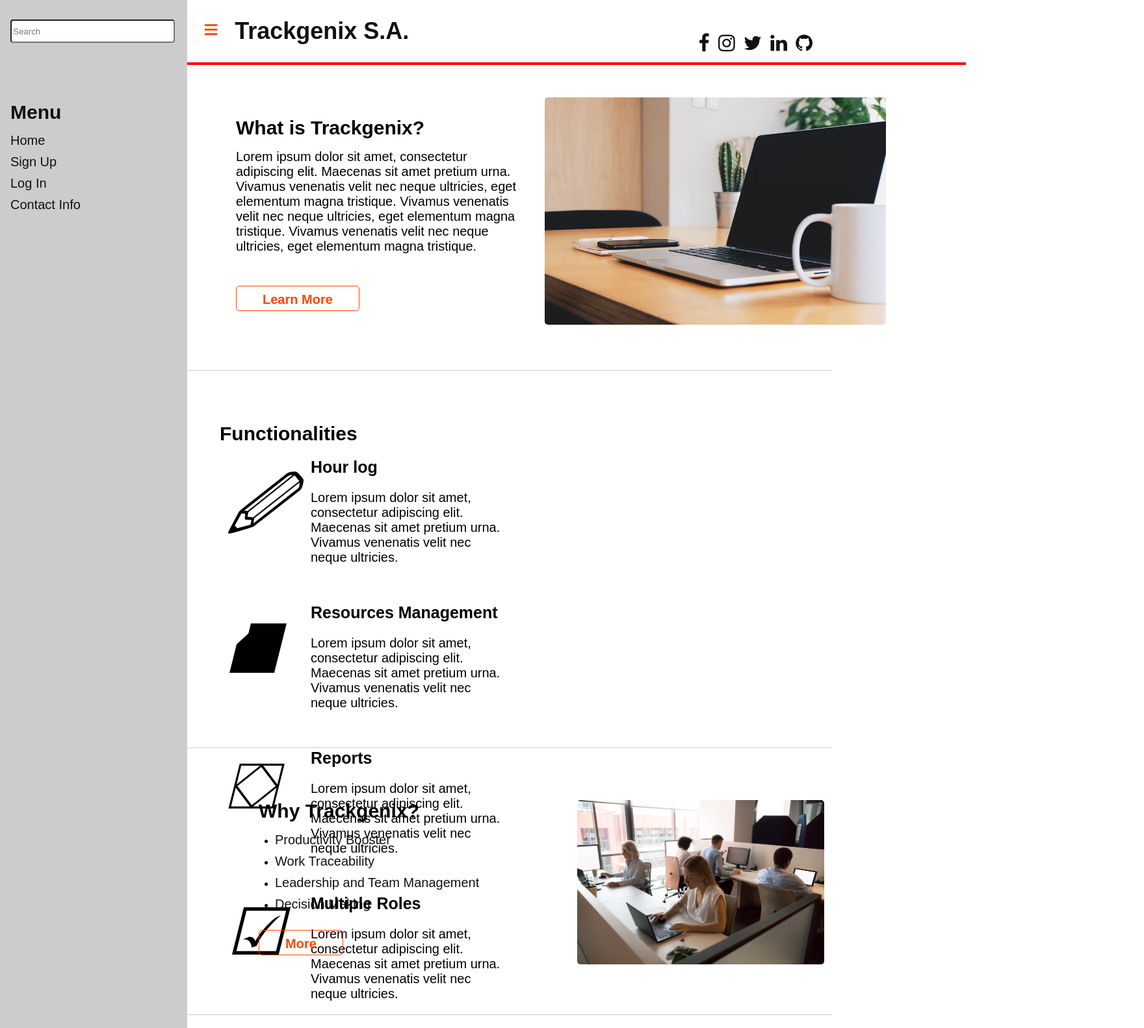
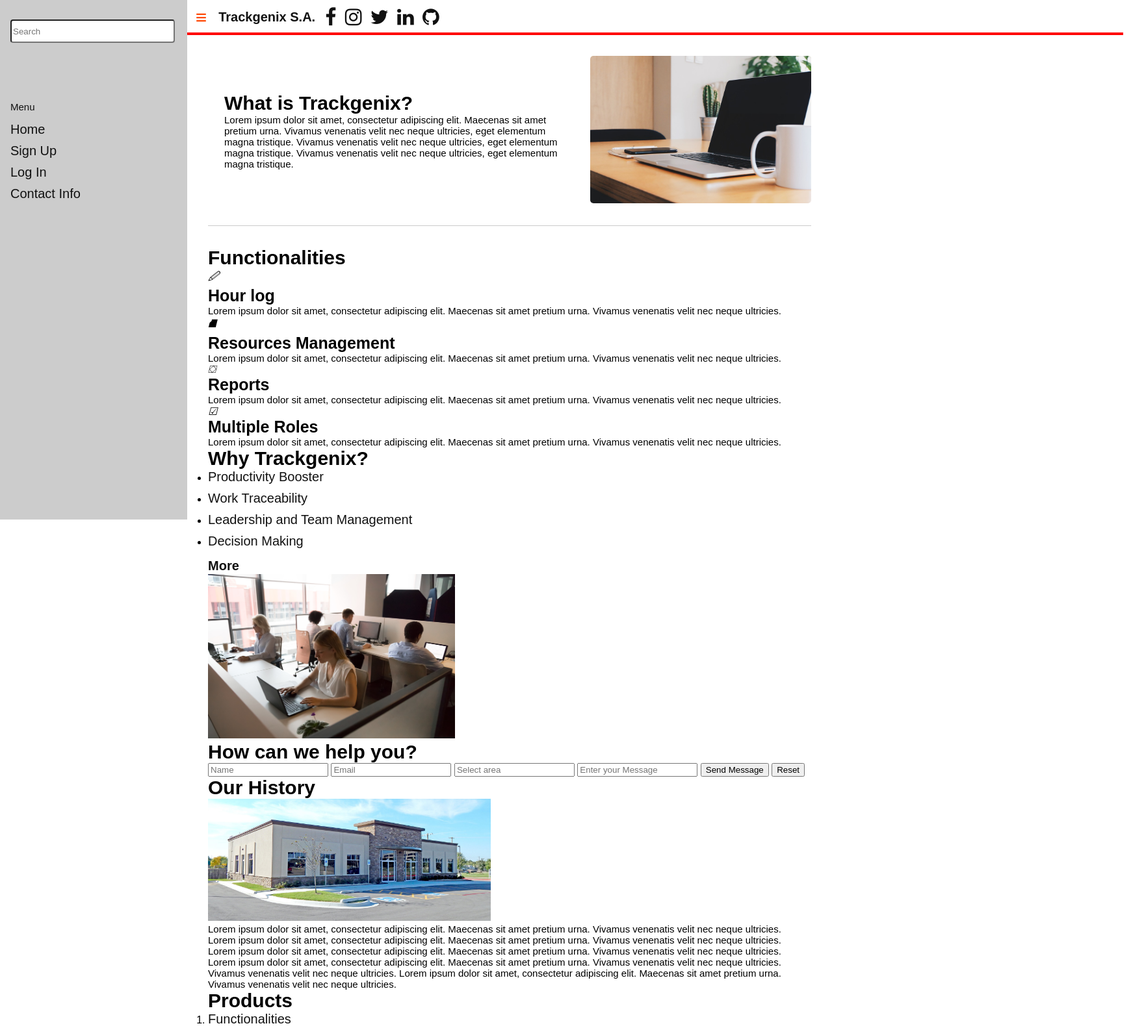
Before and after one commit to tobiaspujol/BaSP-M2022-Etapa-1, a plain HTML site: page Semana-04/index.html in a window 1280 px wide. Shown: the top 1583 px of the page at 65% size, 1760 px wide, since content can reach past the window. Drawn offline with Linux system fonts and the light colour scheme.

Commit message:
Begin of flexbox usage

```diff
--- a/Semana-04/css/header.css
+++ b/Semana-04/css/header.css
@@ -0,0 +1,39 @@
+header{
+    display: flex;
+    flex-direction: row;
+    padding-top: 10px;
+    height: 40px;
+    width: 1440px;
+    border-bottom: red solid 4px;
+}
+
+header p{
+    width: 3%;
+    color: orangered;
+    text-align: center;
+    font-size: 30px;
+ }
+
+header h1{
+    color: #111;
+    padding: 5px;
+    font-size: 20px;
+}
+
+header .links{
+    display: none;
+    top: 50px;
+    text-align: center;
+    font-size: 30px;
+    text-indent: 5px;
+}
+
+@media screen and (min-width:1024px){
+    header .links{
+        display: block;
+    }
+
+    header{
+        margin-left: 288px;
+    }
+}
--- a/Semana-04/css/main.css
+++ b/Semana-04/css/main.css
@@ -0,0 +1,217 @@
+main{
+    padding: 0 32px;
+}
+
+section{
+    width: 100%;
+}
+
+#what-is-trackgenix{
+    display: flex;
+    flex-direction: column;
+    align-items: center;
+    margin: 32px 0;
+    padding-bottom: 30px;
+    border-bottom: #ccc solid 1px;
+}
+
+#what-is-info{
+    padding: 20px 25px;
+    display: flex;
+    flex-direction: column;
+}
+
+#what-is-trackgenix h3{
+    display: none;
+    text-align: center;
+    border: orangered solid 1px;
+    border-radius: 5px;
+}
+
+#what-is-trackgenix h3 a{
+    color: orangered;
+}
+
+#what-is-trackgenix img{
+    border-radius: 5px;
+}
+
+/* #functionalities{
+    padding: 50px;
+    margin-bottom: 30px;
+    height: 450px;
+    border-bottom: #ccc solid 1px;
+}
+
+.functionalities-item{
+    display: inline-block;
+    width: 550px;
+    height: 220px;
+    position: relative;
+}
+
+.functionalities-item i{
+    font-size: 100px;
+    top: 20px;
+    left: 10px;
+    position: absolute;
+}
+
+.functionalities-item h3{
+    width: 300px;
+    top: 20px;
+    left: 140px;
+    position: absolute;
+}
+
+.functionalities-item p{
+    width: 300px;
+    top: 60px;
+    padding: 10px 0px;
+    left: 140px;
+    position: absolute;
+}
+
+#why-trackgenix{
+    padding: 50px;
+    height: 280px;
+    margin-bottom: 50px;
+    position: relative;
+    border-bottom: #ccc solid 1px;
+}
+
+#why-trackgenix h2{
+    top: 50px;
+    left: 110px;
+    width: 300px;
+    height: 40px;
+    position: absolute;
+}
+
+#why-trackgenix ul{
+    top: 100px;
+    left: 135px;
+    width: 400px;
+    height: 180px;
+    position: absolute;
+}
+
+#why-trackgenix h3{
+    top: 250px;
+    left: 110px;
+    text-align: center;
+    padding: 4px 40px;
+    border: orangered solid 1px;
+    border-radius: 5px;
+    position: absolute;
+}
+
+#why-trackgenix h3 a{
+    color: orangered;
+}
+
+#why-trackgenix img{
+    top: 50px;
+    left: 600px;
+    border-radius: 5px;
+    position: absolute;
+}
+
+#how-can-we-help-you{
+    position: relative;
+    padding-left: 313px;
+    border-bottom: #ccc solid 1px;
+}
+
+.data{
+    display: inline-block;
+    height: 37px;
+    width: 520px;
+    margin: 15px 20px 15px 5px;
+    border-radius: 4px;
+}
+
+#select-area{
+    height: 37px;
+    width: 1078px;
+    margin-bottom: 15px;
+    margin-left: 5px;
+    border-radius: 4px;
+}
+
+#enter-your-message{
+    height: 100px;
+    width: 1078px;
+    margin-bottom: 15px;
+    margin-left: 5px;
+    border-radius: 4px;
+}
+
+.buttons{
+    display: inline-block;
+    margin: 0px 20px 50px 5px;
+    border-radius: 5px;
+}
+
+#button1{
+    text-align: center;
+    padding: 4px 40px;
+    border: orangered solid 1px;
+    color: white;
+    font-weight: bold;
+    font-size: 20px;
+    background-color: orangered;
+
+}
+
+#button2{
+    text-align: center;
+    padding: 4px 40px;
+    border: orangered solid 1px;
+    color: orangered;
+    font-weight: bold;
+    font-size: 20px;
+    background-color: white;
+}
+
+#our-history{
+    padding: 25px 30px 45px 30px;
+    margin: 30px 0 0 288px;
+    height: 250px;
+    border-bottom: #ccc solid 1px;
+    position: relative;
+}
+
+#our-history h2{
+    margin-bottom: 20px;
+}
+
+#our-history p{
+    top: 80px;
+    left: 500px;
+    width: 600px;
+    font-size: 15px;
+    position: absolute;
+}
+
+.ol-lists{
+    display: inline-block;
+    padding: 50px;
+    left: 230px;
+    position: relative;
+}
+
+#three-lists ol{
+    padding-top: 15px;
+    padding-left: 25px;
+} */
+
+@media screen and (min-width:1024px){
+    #what-is-trackgenix{
+        flex-direction: row-reverse;
+    }
+
+    main{
+        margin-left: 288px;
+    }
+}
--- a/Semana-04/css/sidebar.css
+++ b/Semana-04/css/sidebar.css
@@ -0,0 +1,45 @@
+#sidebar{
+    display: none;
+    float: left;
+    width: 288px;
+    height: 100%;
+    background-color: #ccc;
+    color: #111;
+    padding: 20px 16px;
+    box-sizing: border-box;
+    position: absolute;
+    top: 0;
+    left: 0;
+}
+
+#sidebar input{
+    margin-top: 10px;
+    height: 30px;
+    width: 245px;
+    border-radius: 4px;
+}
+
+#sidebar p{
+    padding-top: 90px;
+    padding-bottom: 15px;
+}
+
+#sidebar ul{
+    list-style: none;
+}
+
+li{
+    padding-bottom: 10px;
+}
+
+a{
+    color: #111;
+    font-size: 20px;
+    text-decoration: none;
+}
+
+@media screen and (min-width:1024px){
+    #sidebar{
+        display: block;
+    }
+}
--- a/Semana-04/css/style.css
+++ b/Semana-04/css/style.css
@@ -1,5 +1,5 @@
 body{
-    font-family: Reboto, Poppins, Arial;
+    font-family: Reboto, Poppins, sans-serif;
 }
 
 body h2{
@@ -11,307 +11,5 @@ body h3{
 }
 
 body p{
-    font-size: 20px;
+    font-size: 15px;
 }
-
-#navbar{
-    float: left;
-    width: 288px;
-    height: 2737px;
-    background-color: #ccc;
-    color: #111;
-    padding: 20px 16px;
-    box-sizing: border-box;
-}
-
-#navbar input{
-    margin-top: 10px;
-    height: 30px;
-    width: 245px;
-    border-radius: 4px;
-}
-
-#navbar h2{
-    padding-top: 90px;
-    padding-bottom: 15px;
-}
-
-#navbar ul{
-    list-style: none;
-}
-
-li{
-    padding-bottom: 10px;
-}
-
-a{
-    color: #111;
-    font-size: 20px;
-    text-decoration: none;
-}
-
-header{
-    padding: 23px;
-    height: 50px;
-    width: 1440px;
-    border-bottom: red solid 4px;
-}
-
-header p{
-    float: left;
-    width: 3%;
-    color: orangered;
-    text-align: center;
-    font-size: 40px;
-    padding: 0px 15px;
-}
-
-header h1{
-    float: center;
-    color: #111;
-    padding: 4px;
-    font-size: 36px;
-}
-
-header .links{
-    right: 30px;
-    top: 50px;
-    text-align: center;
-    font-size: 30px;
-    text-indent: 5px;
-    position: absolute;
-}
-
-#what-is-trackgenix{
-    padding: 50px 0 70px;
-    margin-left: 288px;
-    height: 350px;
-    margin-bottom: 30px;
-    border-bottom: #ccc solid 1px;
-    position: relative;
-}
-
-#what-is-trackgenix h2{
-    top: 80px;
-    left: 75px;
-    width: 420px;
-    height: 200px;
-    position: absolute;
-}
-
-#what-is-trackgenix p{
-    top: 130px;
-    left: 75px;
-    width: 440px;
-    height: 180px;
-    position: absolute;
-}
-
-#what-is-trackgenix h3{
-    top: 340px;
-    left: 75px;
-    text-align: center;
-    padding: 4px 40px;
-    border: orangered solid 1px;
-    border-radius: 5px;
-    position: absolute;
-}
-
-#what-is-trackgenix h3 a{
-    color: orangered;
-}
-
-#what-is-trackgenix img{
-    top: 50px;
-    left: 550px;
-    border-radius: 5px;
-    position: absolute;
-}
-
-#functionalities{
-    padding: 50px;
-    margin-left: 288px;
-    margin-bottom: 30px;
-    height: 450px;
-    border-bottom: #ccc solid 1px;
-}
-
-.functionalities-item{
-    display: inline-block;
-    width: 550px;
-    height: 220px;
-    position: relative;
-}
-
-.functionalities-item i{
-    font-size: 100px;
-    top: 20px;
-    left: 10px;
-    position: absolute;
-}
-
-.functionalities-item h3{
-    width: 300px;
-    top: 20px;
-    left: 140px;
-    position: absolute;
-}
-
-.functionalities-item p{
-    width: 300px;
-    top: 60px;
-    padding: 10px 0px;
-    left: 140px;
-    position: absolute;
-}
-
-#why-trackgenix{
-    padding: 50px;
-    margin-left: 288px;
-    height: 280px;
-    margin-bottom: 50px;
-    position: relative;
-    border-bottom: #ccc solid 1px;
-}
-
-#why-trackgenix h2{
-    top: 50px;
-    left: 110px;
-    width: 300px;
-    height: 40px;
-    position: absolute;
-}
-
-#why-trackgenix ul{
-    top: 100px;
-    left: 135px;
-    width: 400px;
-    height: 180px;
-    position: absolute;
-}
-
-#why-trackgenix h3{
-    top: 250px;
-    left: 110px;
-    text-align: center;
-    padding: 4px 40px;
-    border: orangered solid 1px;
-    border-radius: 5px;
-    position: absolute;
-}
-
-#why-trackgenix h3 a{
-    color: orangered;
-}
-
-#why-trackgenix img{
-    top: 50px;
-    left: 600px;
-    border-radius: 5px;
-    position: absolute;
-}
-
-#how-can-we-help-you{
-    position: relative;
-    padding-left: 313px;
-    border-bottom: #ccc solid 1px;
-}
-
-.data{
-    display: inline-block;
-    height: 37px;
-    width: 520px;
-    margin: 15px 20px 15px 5px;
-    border-radius: 4px;
-}
-
-#select-area{
-    height: 37px;
-    width: 1078px;
-    margin-bottom: 15px;
-    margin-left: 5px;
-    border-radius: 4px;
-}
-
-#enter-your-message{
-    height: 100px;
-    width: 1078px;
-    margin-bottom: 15px;
-    margin-left: 5px;
-    border-radius: 4px;
-}
-
-.buttons{
-    display: inline-block;
-    margin: 0px 20px 50px 5px;
-    border-radius: 5px;
-}
-
-#button1{
-    text-align: center;
-    padding: 4px 40px;
-    border: orangered solid 1px;
-    color: white;
-    font-weight: bold;
-    font-size: 20px;
-    background-color: orangered;
-
-}
-
-#button2{
-    text-align: center;
-    padding: 4px 40px;
-    border: orangered solid 1px;
-    color: orangered;
-    font-weight: bold;
-    font-size: 20px;
-    background-color: white;
-}
-
-#our-history{
-    padding: 25px 30px 45px 30px;
-    margin: 30px 0 0 288px;
-    height: 250px;
-    border-bottom: #ccc solid 1px;
-    position: relative;
-}
-
-#our-history h2{
-    margin-bottom: 20px;
-}
-
-#our-history p{
-    top: 80px;
-    left: 500px;
-    width: 600px;
-    font-size: 15px;
-    position: absolute;
-}
-
-.ol-lists{
-    display: inline-block;
-    padding: 50px;
-    left: 230px;
-    position: relative;
-}
-
-#three-lists ol{
-    padding-top: 15px;
-    padding-left: 25px;
-}
-
-footer{
-    border-top: red solid 4px;
-    width: 1440px;
-}
-
-footer .links{
-    margin: 20px 0px 20px;
-    text-align: center;
-    font-size: 30px;
-    text-indent: 5px;
-}
-
-footer p{
-    text-align: center;
-}
--- a/Semana-04/index.html
+++ b/Semana-04/index.html
@@ -7,20 +7,12 @@
         <title>Trackgenix S.A.</title>
         <link rel="stylesheet" type="text/css" href="css/reset.css">
         <link rel="stylesheet" type="text/css" href="css/style.css">
+        <link rel="stylesheet" type="text/css" href="css/header.css">
+        <link rel="stylesheet" type="text/css" href="css/main.css">
+        <link rel="stylesheet" type="text/css" href="css/sidebar.css">
+        <link rel="stylesheet" type="text/css" href="css/footer.css">
     </head>
     <body>
-        <nav id="navbar">
-            <form>
-                <input type="text" placeholder="Search">
-            </form>
-            <h2>Menu</h2>
-            <ul>
-                <li><a href="#">Home</a></li>
-                <li><a href="#">Sign Up</a></li>
-                <li><a href="#">Log In</a></li>
-                <li><a href="#">Contact Info</a></li>
-            </ul>
-        </nav>
         <header>
             <p>&#8801;</p>
             <h1>Trackgenix S.A.</h1>
@@ -34,16 +26,32 @@
                 <a href="#" class="fa fa-github"></a>
             </div>
         </header>
+        <aside id="sidebar">
+            <form>
+                <input type="text" placeholder="Search">
+            </form>
+            <p>Menu</p>
+            <ul>
+                <li><a href="#">Home</a></li>
+                <li><a href="#">Sign Up</a></li>
+                <li><a href="#">Log In</a></li>
+                <li><a href="#">Contact Info</a></li>
+            </ul>
+        </aside>
         <main>
             <section id="what-is-trackgenix">
+                <div id="what-is-img">
+                    <img src="images/first.jpg" alt="Trackgenix company offices" width="340">
+                </div>
+                <div id="what-is-info">
                     <h2>What is Trackgenix?</h2>
                     <p>Lorem ipsum dolor sit amet, consectetur adipiscing elit. Maecenas sit amet pretium urna.
                         Vivamus venenatis velit nec neque ultricies, eget elementum magna tristique.
                         Vivamus venenatis velit nec neque ultricies, eget elementum magna tristique.
                         Vivamus venenatis velit nec neque ultricies, eget elementum magna tristique.
                     </p>
+                </div>
                 <h3><a href="#">Learn More</a></h3>
-                <img src="images/first.jpg" width="525">
             </section>
             <section id="functionalities">
                 <h2>Functionalities</h2>
@@ -85,11 +93,11 @@
                     <li><a href="#">Decision Making</a></li>
                 </ul>
                 <h3><a href="#">More</a></h3>
-                <img src="images/second.jpg" width="380">
+                <img src="images/second.jpg" alt="Trackgenix company offices" width="380">
             </section>
             <section id="how-can-we-help-you">
                 <h2>How can we help you?</h2>
-                <form action="/action_page.php">
+                <form>
                     <input type="text" placeholder="Name" class="data">
                     <input type="text" placeholder="Email" class="data">
                     <input type="text" placeholder="Select area" id="select-area">
@@ -100,7 +108,7 @@
             </section>
             <section id="our-history">
                 <h2>Our History</h2>
-                <img src="images/third.jpg" width="435">
+                <img src="images/third.jpg" alt="Trackgenix company offices" width="435">
                 <p>Lorem ipsum dolor sit amet, consectetur adipiscing elit. Maecenas sit amet pretium urna.
                     Vivamus venenatis velit nec neque ultricies. Lorem ipsum dolor sit amet,
                     consectetur adipiscing elit. Maecenas sit amet pretium urna.
@@ -118,7 +126,7 @@
                 <div class="ol-lists">
                     <h2>Products</h2>
                     <ol>
-                        <li><a href="#">Functionalities</li>
+                        <li><a href="#">Functionalities</a></li>
                         <li><a href="#">Downloads</a></li>
                         <li><a href="#">Integrity</a></li>
                         <li><a href="#">Extras</a></li>
```
Also changed, not shown: Semana-04/css/footer.css (+15 -0 lines). Lines whose indentation alone changed are shown as unchanged.
